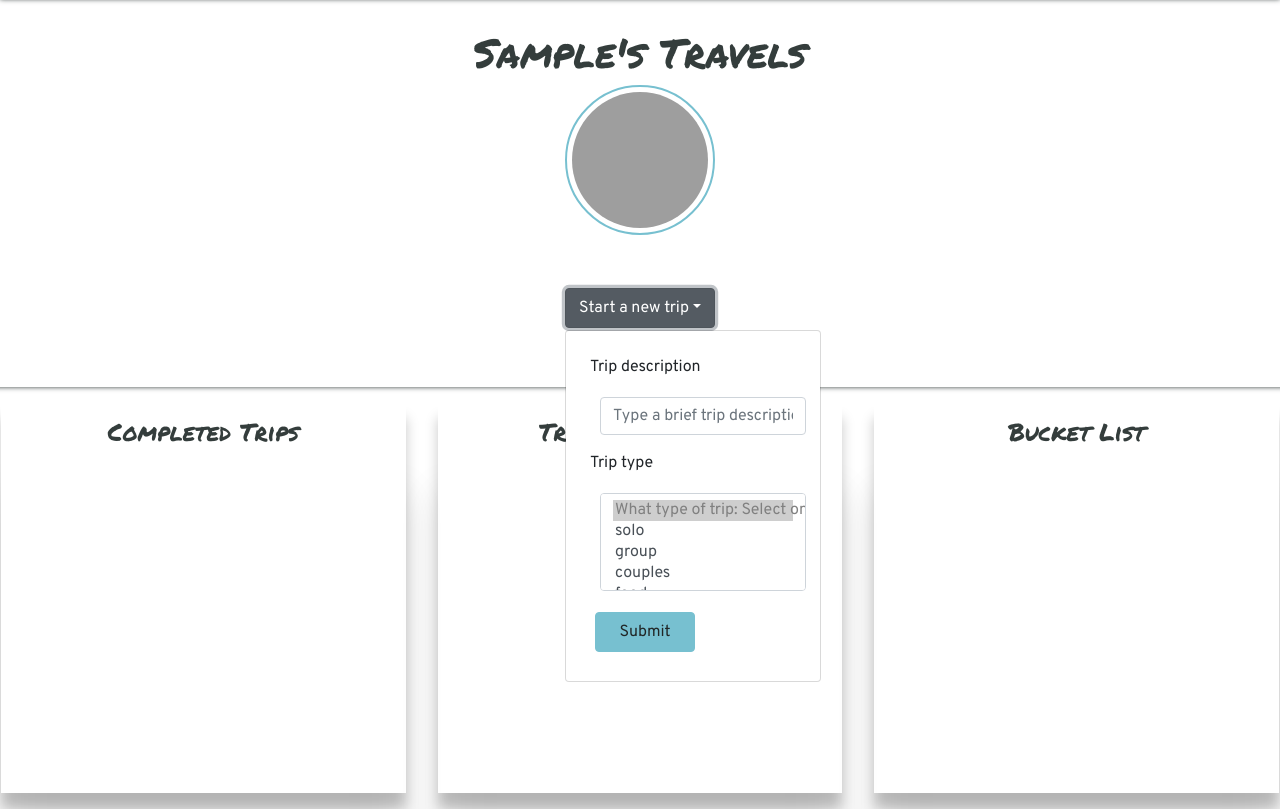
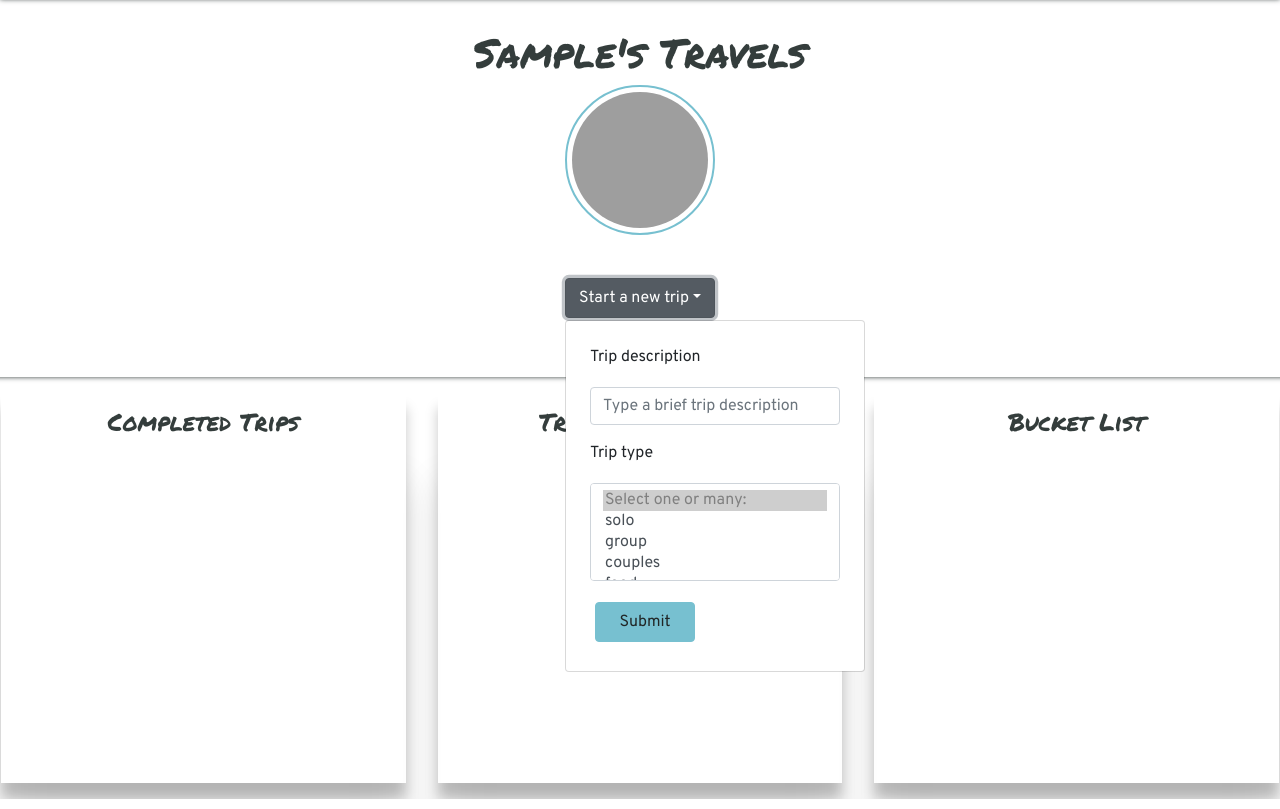
Before and after one commit to brittCommit/world_of_mouth, a Flask app: page /api/my_travels/1 in a window 1280 px wide, after a click on "Start a new trip". Shown: the part 66-875 px from the top of the page. Run offline with Flask 2, Linux system fonts and the light colour scheme; the visitor is signed in with stand-in values (Sample User, id 1); data comes from the database, SQL or seed files in the repository; data that the repository does not hold is empty; some libraries are stand-ins or nearby versions; grey boxes are pictures that could not be loaded.

Commit message:
formatted form dropdown

```diff
--- a/templates/my_travels.html
+++ b/templates/my_travels.html
@@ -10,18 +10,18 @@
         <br>
         <br>
         <div class="btn-group dropdown px-5 py-4">
-        <button id="new-trip" type="button" class="btn btn-secondary dropdown-toggle" data-toggle="dropdown" aria-haspopup="true" aria-expanded="false" style="width: 150px;">Start a new trip</button>
-        <div class="dropdown-menu" aria-labelledby="dropdownMenuButton">
+        <button id="new-trip" type="button" class="btn btn-secondary dropdown-toggle" data-toggle="dropdown" aria-haspopup="true" aria-expanded="false" style="width: 150px; margin-top: -5px">Start a new trip</button>
+        <div class="dropdown-menu" aria-labelledby="dropdownMenuButton" style="min-width: 300px;">
         <div id="form-container">
         <form action = "/create_route" class="px-4 py-3"method='POST'>
             <div class="form-group">
                 <label>Trip description</label>
-                <input type= "text" class="form-control" name= "trip_description" placeholder="Type a brief trip description">
+                <input type= "text" class="form-control" name= "trip_description" placeholder="Type a brief trip description" style="margin-left: 0px">
             </div>
-            <div class="form-group">
-                <label>Trip type</label>
-                    <select multiple class="form-control" name="trip-type">
-                    <option value="" disabled selected>What type of trip: Select one or many</option>
+            <div class="form-group" style="max-width: 280px;">
+                <label> Trip type</label>
+                    <select multiple class="form-control" name="trip-type" style="margin-left: 0px">
+                    <option value="" disabled selected>  Select one or many:</option>
                     <option value="1">solo</option>
                     <option value="2">group</option>
                     <option value="3">couples</option>
```
